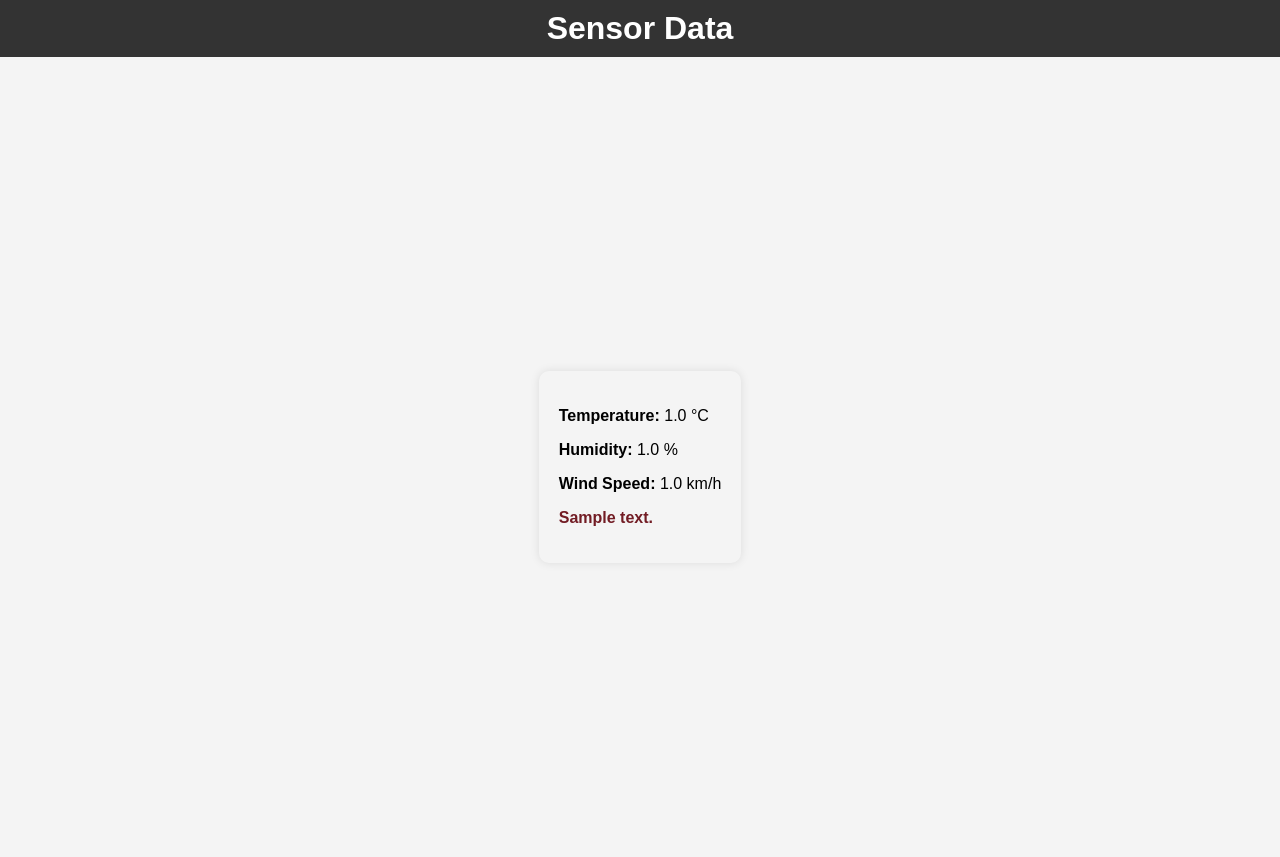
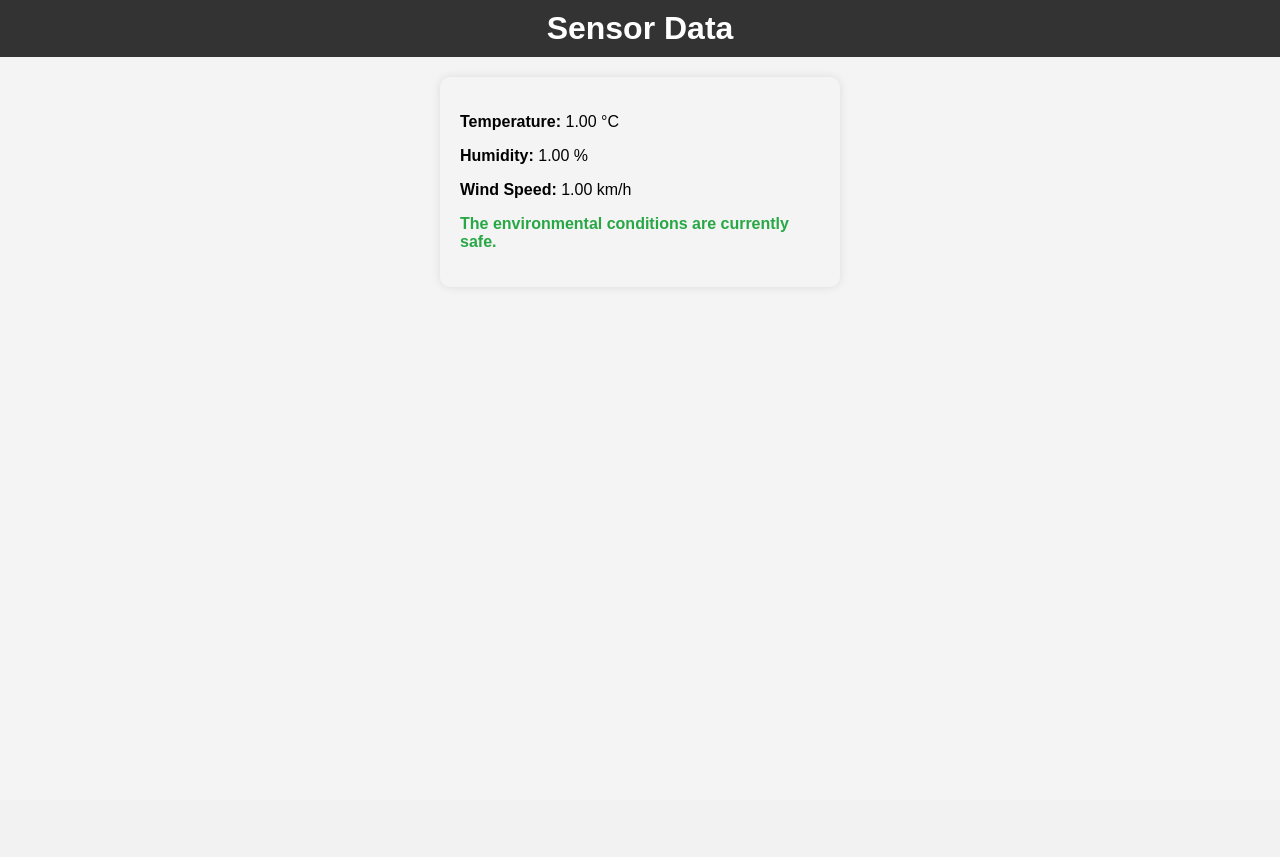
Before and after one commit to jay6294100293/wildfire_prevention_backend, a Django app: template templates/sensor_app/sensor_data.html in a window 1280 px wide. After the commit the page ends 247 px from the top, so only its background shows below. Run offline with Django 5.2, Linux system fonts and the light colour scheme; tables that the repository leaves empty hold one stand-in row (values such as "Sample post"); the template is opened without the code that fills it: values that come from a table or form of the project are taken from there, most other values are stand-ins (such as "Sample title", 1, 10 or a date in 2020).

Commit message:
visuals changed

```diff
--- a/templates/sensor_app/sensor_data.html
+++ b/templates/sensor_app/sensor_data.html
@@ -1,4 +1,5 @@
 <!-- sensor_app/templates/sensor_app/sensor_data.html -->
+
 <!DOCTYPE html>
 <html lang="en">
 <head>
@@ -12,38 +13,61 @@
             margin: 0;
             padding: 0;
             text-align: center;
+            display: flex;
+            flex-direction: column;
+            align-items: center;
+            justify-content: flex-start;
+            height: 100vh;
         }
+
         header {
             background-color: #333;
             color: #fff;
             padding: 10px;
+            width: 100%;
+            box-sizing: border-box;
         }
+
         h1 {
             color: #fff;
             margin: 0;
         }
+
         .sensor-container {
             display: flex;
             flex-direction: column;
             align-items: center;
             justify-content: center;
-            height: 100vh;
+            width: 100%;
+            box-sizing: border-box;
+            margin-top: 20px;
         }
+
         .sensor-data {
             border-radius: 10px;
             box-shadow: 0 0 10px rgba(0, 0, 0, 0.1);
             padding: 20px;
             text-align: left;
-            max-width: 400px; /* Adjust the maximum width as needed */
-            margin-top: 20px;
+            max-width: 400px;
+            width: 100%;
+            box-sizing: border-box;
+            transition: background-color 0.3s ease;
         }
+
         .sensor-data.alert {
-            background-color: #f8d7da; /* Red background for alert */
-            border-color: #f5c6cb; /* Red border color for alert */
-            color: #721c24; /* Dark red text color for alert */
+            background-color: #f8d7da;
+            border-color: #f5c6cb;
+            color: #721c24;
         }
+
         .risk-message {
-            color: #721c24; /* Dark red text color for risk message */
+            color: #721c24;
+            font-weight: bold;
+            margin-top: 10px;
+        }
+
+        .safe-message {
+            color: #28a745;
             font-weight: bold;
             margin-top: 10px;
         }
@@ -56,12 +80,14 @@
     <div class="sensor-container">
         <div class="sensor-data {% if latest_data and latest_data.temperature > 30 %}alert{% endif %}">
             {% if latest_data %}
-                <p><strong>Temperature:</strong> {{ latest_data.temperature }} °C</p>
-                <p><strong>Humidity:</strong> {{ latest_data.humidity }} %</p>
-                <p><strong>Wind Speed:</strong> {{ latest_data.wind_speed }} km/h</p>
-                {% if risk_message %}
-                    <p class="risk-message">{{ risk_message }}</p>
-                {% endif %}
+                <p><strong>Temperature:</strong> {{ latest_data.temperature|floatformat:2 }} °C</p>
+                <p><strong>Humidity:</strong> {{ latest_data.humidity|floatformat:2 }} %</p>
+                <p><strong>Wind Speed:</strong> {{ latest_data.wind_speed|floatformat:2 }} km/h</p>
+              {% if latest_data.temperature > 30 %}
+    <p class="risk-message">Caution: The environmental conditions are conducive to the initiation and spread of wildfires.</p>
+{% else %}
+    <p class="safe-message">The environmental conditions are currently safe.</p>
+{% endif %}
             {% else %}
                 <p>No sensor data available.</p>
             {% endif %}
```
